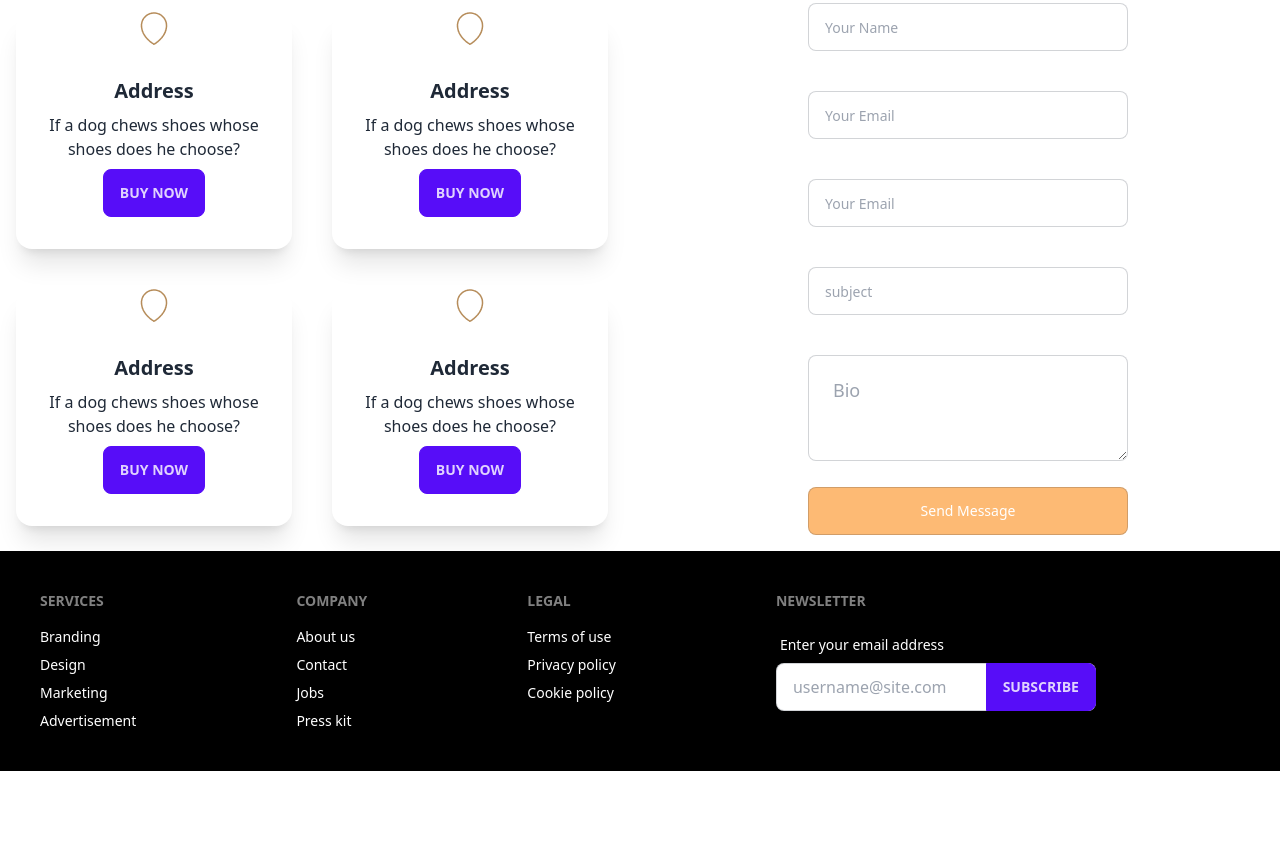
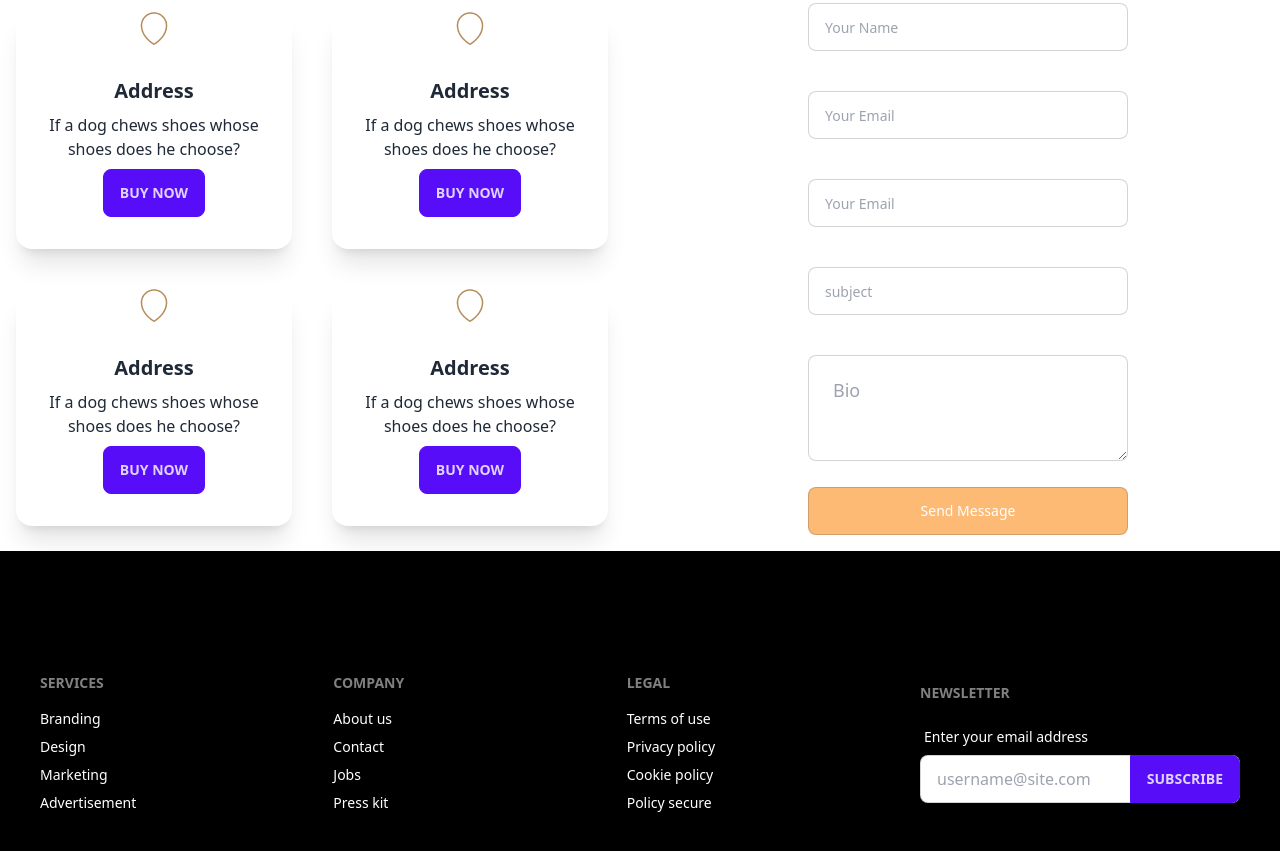
Before and after one commit to Engr-Monir/Justice-Board, a plain HTML site: page index.html in a window 1280 px wide. Shown: the part 3719-4570 px from the top of the page. Before the commit the page ends 4490 px from the top, so only its background shows below. Drawn offline with nearby package versions, Linux system fonts and the light colour scheme.

Commit message:
update footer

```diff
--- a/index.html
+++ b/index.html
@@ -61,9 +61,9 @@
 </nav>
   <section class="py-3 ">
 
-    <div class="hero lg:min-h-screen" style="background-image: url(./images/banner.png);">
+    <div class="hero w-full lg:min-h-screen" style="background-image: url(./images/banner.png);">
 
-      <div class="hero-content text-center text-neutral-content ">
+      <div class="hero-content text-center text-neutral-content   ">
         <div class="max-w-md">
           <h1 class="mb-5 text-4xl font-bold">We Provide Effective <br> Legal Solutions</h1>
           <p class="mb-5">There are many variations of passages of Lorem Ipsum available, but the majority have suffered alteration in some form, by injected humour.</p>
@@ -454,7 +454,8 @@
 </main>
 
 
-<footer class="footer p-10 bg-black text-white">
+<footer class="footer p-10 bg-black text-white h-96 items-center grid grid-cols-3 " >
+
   <div>
     <span class="footer-title">Services</span>
     <a class="link link-hover">Branding</a>
@@ -474,6 +475,7 @@
     <a class="link link-hover">Terms of use</a>
     <a class="link link-hover">Privacy policy</a>
     <a class="link link-hover">Cookie policy</a>
+    <a class="link link-hover">Policy secure</a>
   </div>
   <div>
     <span class="footer-title">Newsletter</span>
@@ -487,6 +489,7 @@
       </div>
     </div>
   </div>
+
 </footer>
 
 
```
